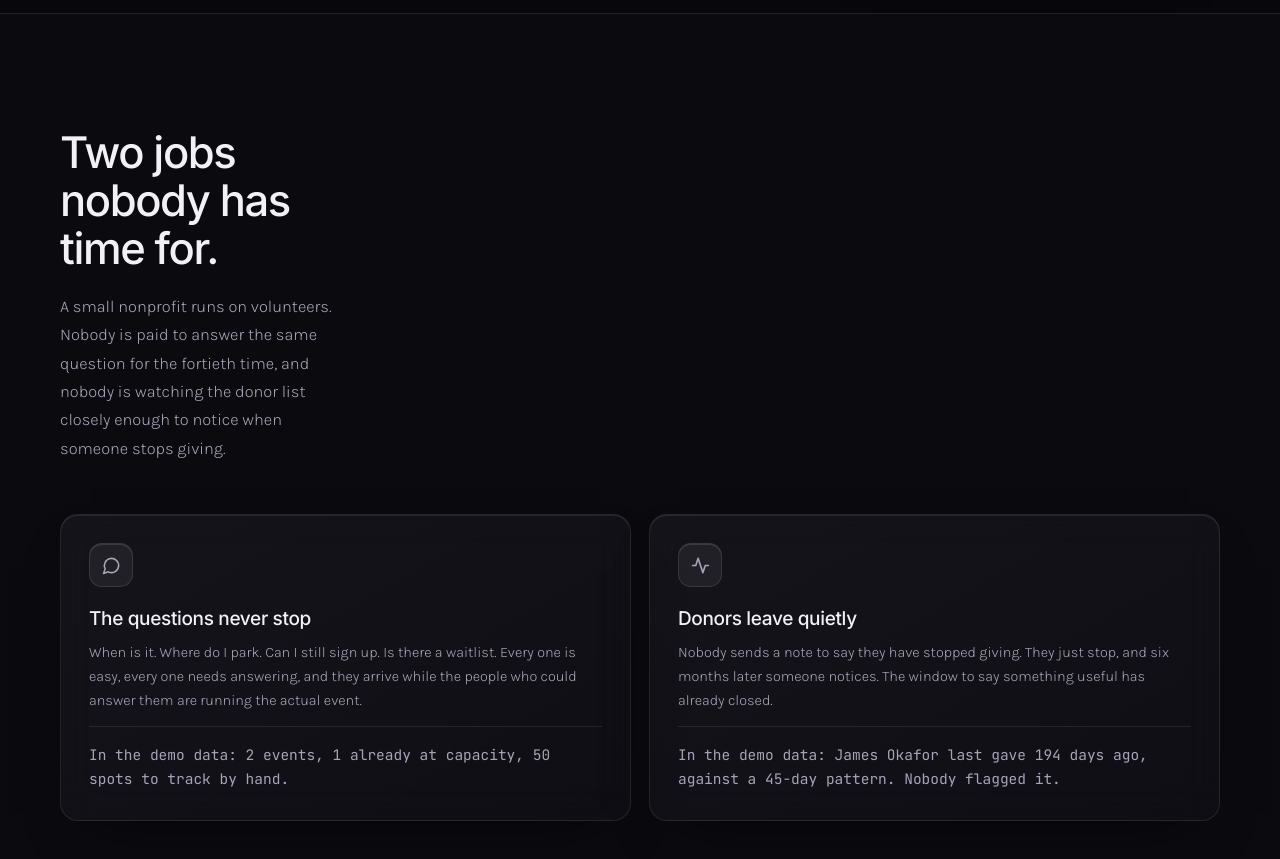
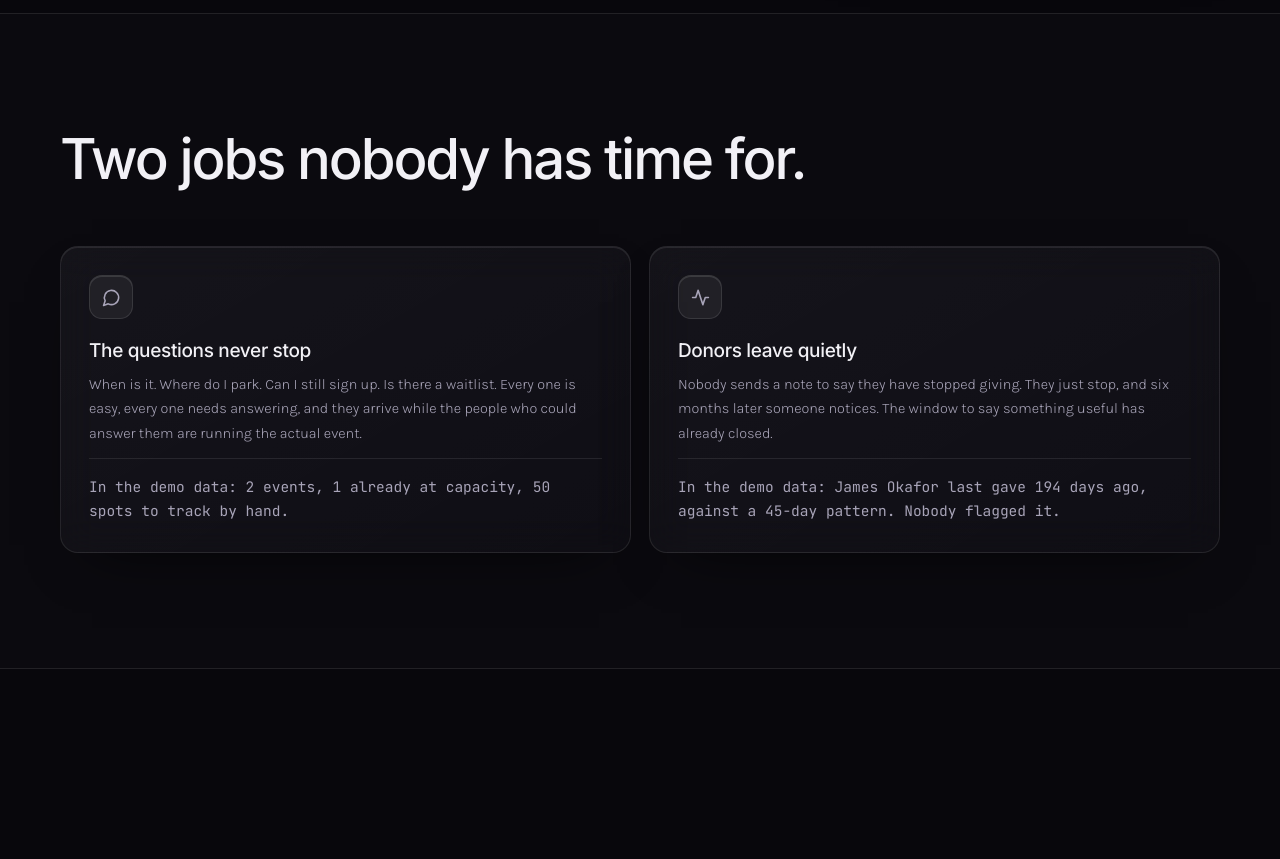
Before and after one commit to Kingnanaweb3/foyer, a plain HTML site: page web/index.html in a window 1280 px wide. Shown: the part 820-1679 px from the top of the page. After the commit the page ends 1489 px from the top, so only its background shows below. Drawn offline with Linux system fonts and the light colour scheme.

```diff
--- a/web/index.html
+++ b/web/index.html
@@ -81,9 +81,6 @@
   <div class="band-inner">
     <div class="band-head reveal">
       <h2>Two jobs nobody has time for.</h2>
-      <p class="lead">A small nonprofit runs on volunteers. Nobody is paid to answer
-        the same question for the fortieth time, and nobody is watching the donor
-        list closely enough to notice when someone stops giving.</p>
     </div>
 
     <div class="duo">
--- a/web/style.css
+++ b/web/style.css
@@ -431,14 +431,15 @@
   border-bottom: 1px solid var(--hair);
 }
 .band-inner { max-width: 1160px; margin: 0 auto; }
-.band-head { max-width: min(100%, 34ch); margin-bottom: clamp(36px, 4vw, 54px); }
+.band-head { max-width: none; margin-bottom: clamp(40px, 4.5vw, 60px); }
 .band-head .lead { max-width: min(100%, 52ch); }
 
 .band h2 {
   font-family: "Inter", ui-sans-serif, system-ui, sans-serif;
-  font-weight: 500; letter-spacing: -0.032em;
-  font-size: clamp(28px, 3.4vw, 44px); line-height: 1.1;
-  color: var(--text); margin: 0; text-wrap: balance;
+  font-weight: 500; letter-spacing: -0.038em;
+  font-size: clamp(30px, 4.4vw, 58px); line-height: 1.06;
+  color: var(--text); margin: 0; max-width: none;
+  text-wrap: balance;
 }
 .band h3 {
   font-family: "Inter", ui-sans-serif, system-ui, sans-serif;
```
